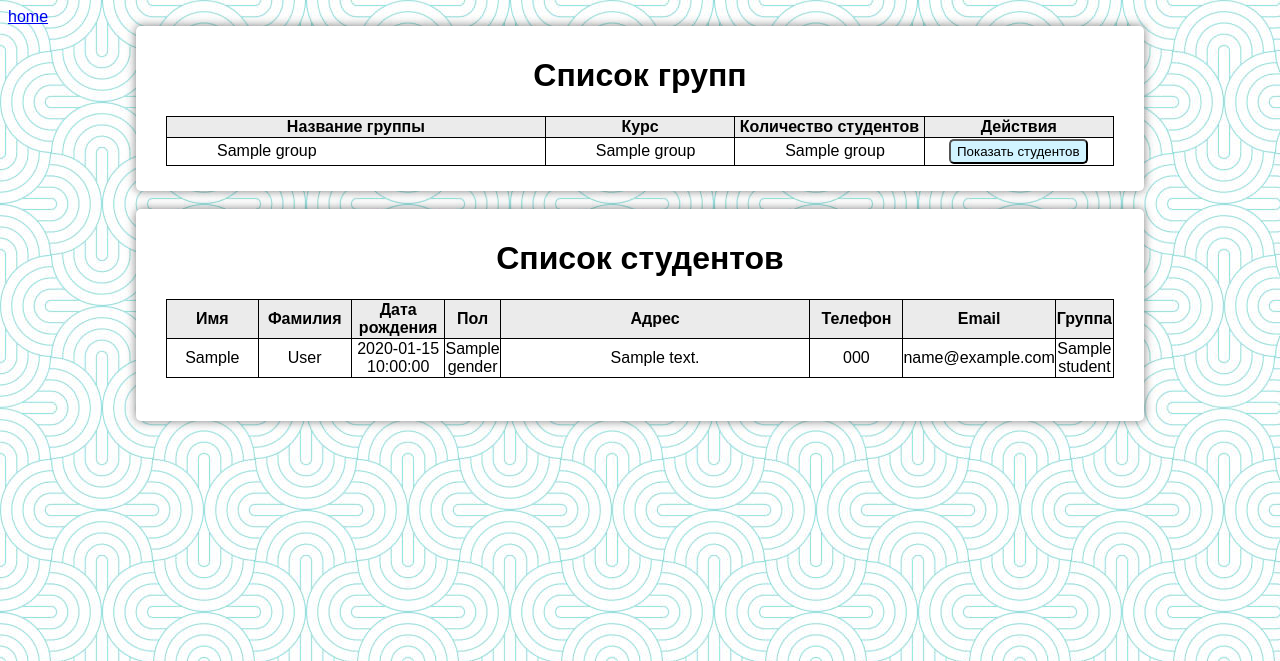
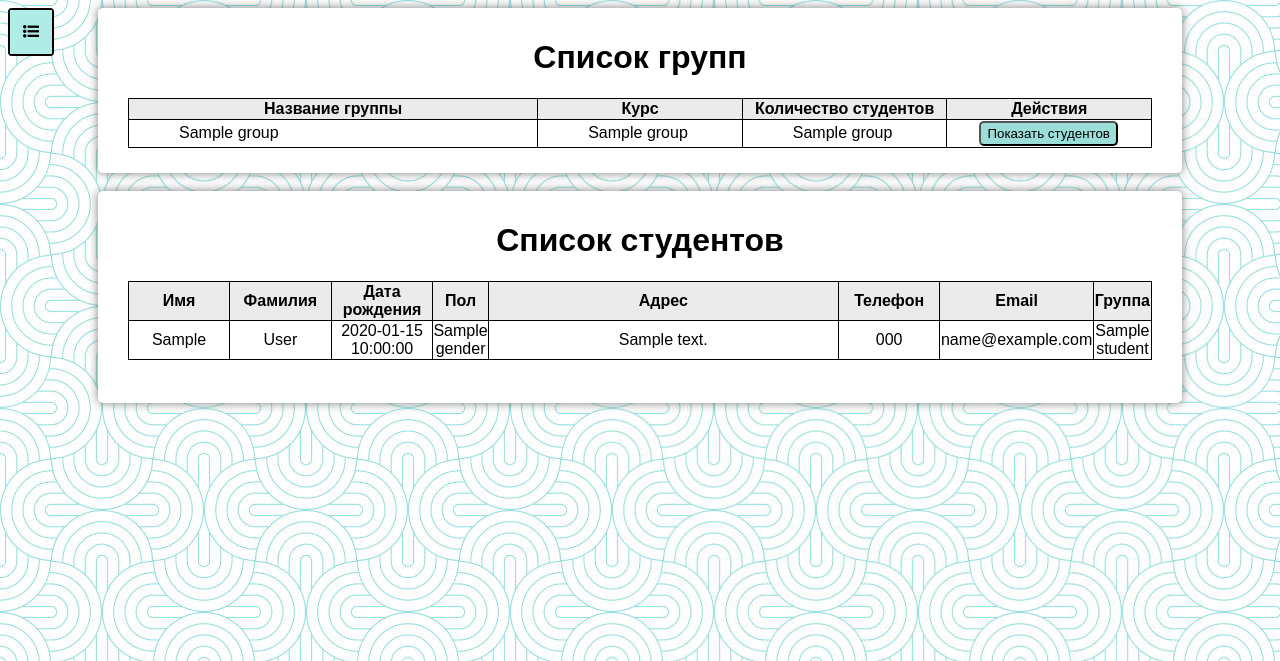
Before and after one commit to aPPClanK/Individual-project, a Flask app: page /groups in a window 1280 px wide. Shown: the top 661 px of the page. Run offline with Flask 3, Linux system fonts and the light colour scheme; a database or web service that is not in the repository returns one stand-in record (values such as "Sample title"); some libraries are stand-ins or nearby versions.

Commit message:
changed colors + padding/margin

```diff
--- a/static/groups.css
+++ b/static/groups.css
@@ -5,7 +5,7 @@ body {
 .box {
     background-color: white;
     margin: 0 auto;
-    width: 75%;
+    width: 80vw;
     padding: 10px 30px 25px;
     box-shadow: 0 0 10px rgba(0, 0, 0, 0.5);
     border-radius: 5px;
@@ -18,7 +18,7 @@ tr, td, th {
     border: 1px solid black;
 }
 tr:hover {
-    background-color: rgb(209, 244, 255);
+    background-color: rgb(155,222,215);
 }
 td {
     padding-left: 50px;
@@ -45,39 +45,67 @@ th {
 h1 {
     text-align: center;
 }
-button {
+.actions {
     margin: 0 auto;
     display: inherit;
     height: 25px;
     cursor: pointer;
-    background-color: rgb(209, 244, 255);
+    background-color: rgb(155,222,215);
     border-radius: 5px;
+}
+.actions:hover {
+    border-width: 3px;
+    font-weight: bold;
 }
 .students td {
     padding: 1px 0;
     text-align: center;
 }
-.s_name {
+.s_name, .s_fam, .s_date, .s_tel {
     width: 10%;
 }
-.s_fam {
-    width: 10%;
-}
-.s_date {
-    width: 10%;
-}
-.s_gender {
+.s_gender, .s_group {
     width: 5%;
 }
 .s_address {
     width: 35%;
 }
-.s_tel {
-    width: 10%;
-}
 .s_email {
     width: 15%;
 }
-.s_group {
-    width: 5%;
+.dropdownbutton {
+    border: 2px solid black;
+    background-color: rgb(176, 236, 230);
+    padding: 13px;
+    font-size: 16px;
+    cursor: pointer;
+    border: none;
+    z-index: 1;
 }
+.dropdown {
+    position: fixed;
+    border: 2px solid black;
+    border-radius: 4px;
+    display: inline-block;
+}
+.dropdown-menu {
+    display: none;
+    background-color: rgb(229, 255, 252);
+}
+.dropdown-menu a {
+    color: black;
+    padding: 11px 15px;
+    text-decoration: none;
+    display: block;
+}
+.dropdown-menu a:hover {
+    background-color: rgb(211, 247, 243);
+}
+.dropdown:hover .dropdown-menu {
+    display: block;
+}
+.dropdown:hover .dropdownbutton {
+    text-align: left;
+    background-color: rgb(194, 241, 237);
+    min-width: 150px;
+}
--- a/templates/groups.html
+++ b/templates/groups.html
@@ -4,10 +4,18 @@
     <meta charset="UTF-8">
     <meta name="viewport" content="width=device-width, initial-scale=1.0">
     <title>Группы</title>
+    <link rel="stylesheet" href="https://cdnjs.cloudflare.com/ajax/libs/font-awesome/4.7.0/css/font-awesome.min.css">
     <link rel="stylesheet" type="text/css" href="{{ url_for('static', filename='groups.css') }}">
 </head>
 <body>
-    <a href="/">home</a>
+    <div class="dropdown">
+        <button class="dropdownbutton"><i class="fa fa-list-ul" aria-hidden="true"></i></button>
+        <div class="dropdown-menu">
+            <a href="/">На главную</a>
+            <a href="schedule">Расписание</a>
+            <a href="teachers">Преподаватели</a>
+        </div>
+    </div>
     <div class="box">
         <h1>Список групп</h1>
         <table>
@@ -23,7 +31,7 @@
                 <td>{{ group[2] }}</td>
                 <td>{{ group[3] }}</td>
                 <td class="show">
-                    <button onclick="window.location.href='/groups?group_id={{ group[0] }}'" style="display: block;">Показать студентов</button>
+                    <button class="actions" onclick="window.location.href='/groups?group_id={{ group[0] }}'" style="display: block;">Показать студентов</button>
                 </td>
             </tr>
             {% endfor %}
@@ -59,7 +67,7 @@
             {% endfor %}
         </table>
         <br>
-        <button onclick="window.location.href='/groups'" {% if show_all_students %}style="display: none;"{% endif %}>Показать всех студентов</button>
+        <button class="actions" onclick="window.location.href='/groups'" {% if show_all_students %}style="display: none;"{% endif %}>Показать всех студентов</button>
     </div>
 </body>
 </html>
--- a/templates/index.html
+++ b/templates/index.html
@@ -7,16 +7,13 @@
     <link rel="stylesheet" type="text/css" href="{{ url_for('static', filename='index.css') }}">
 </head>
 <body>
-<nav>
-    <div>
+    <div class="box">
         <h1>База данных деканата ТУИТ</h1>
         <ul>
             <li><a href="schedule">Расписание</a></li>
             <li><a href="groups">Группы</a></li>
             <li><a href="teachers">Преподаватели</a></li>
-            <!-- <li><a href="#about">About</a></li> -->
         </ul>
     </div>
-</nav>
 </body>
 </html>
```
Also changed, not shown: static/index.css (+13 -6 lines), static/schedule.css (+40 -3 lines), static/teachers.css (+55 -9 lines), templates/schedule.html (+10 -2 lines), templates/teachers.html (+10 -2 lines).
